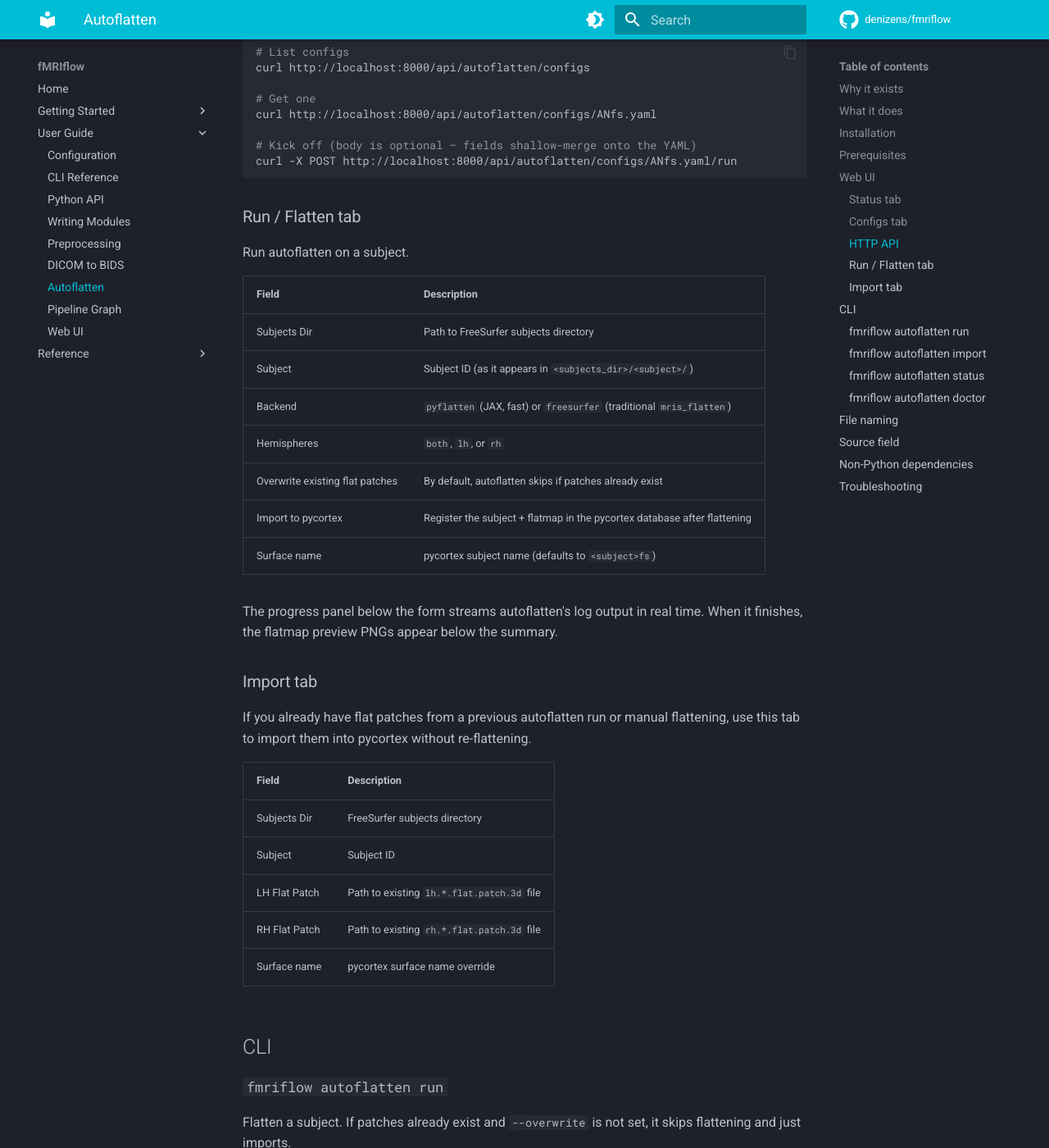
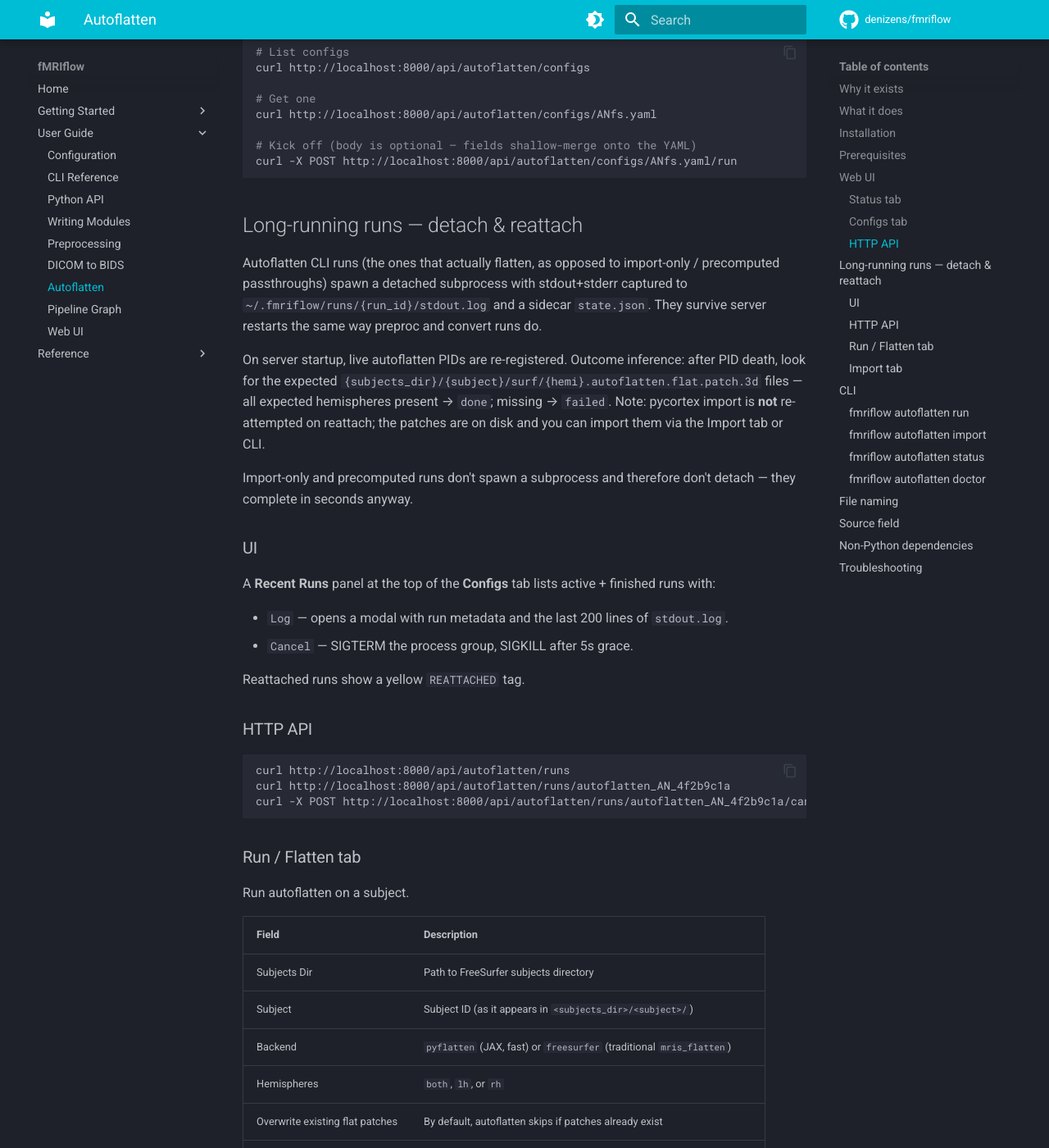
Before and after one commit to osherifo/denizenspipeline, an MkDocs documentation site: the page built from docs/guide/autoflatten.md, in a window 1280 px wide and 1400 px high, scrolled down 2475 px. Shown: the whole window at 82% size. Built offline with MkDocs 1.6.1 and Material for MkDocs 9.7.7, drawn with Linux system fonts in a browser that asks for light colours; comment, search, counter and statistics services are not loaded.

Commit message:
docs: detach-reattach for autoflatten runs
Adds a "Long-running runs — detach & reattach" section to
docs/guide/autoflatten.md covering:
  * which runs actually spawn a subprocess (flattening) vs in-process
    (import_only, precomputed)
  * outcome inference on reattach (presence of the expected
    `{hemi}.autoflatten.flat.patch.3d` files)
  * the new Recent Runs panel with Log / Cancel
  * three new /autoflatten/runs/* routes

````diff
--- a/docs/guide/autoflatten.md
+++ b/docs/guide/autoflatten.md
@@ -91,6 +91,43 @@ curl http://localhost:8000/api/autoflatten/configs/ANfs.yaml
 
 # Kick off (body is optional — fields shallow-merge onto the YAML)
 curl -X POST http://localhost:8000/api/autoflatten/configs/ANfs.yaml/run
+```
+
+## Long-running runs — detach & reattach
+
+Autoflatten CLI runs (the ones that actually flatten, as opposed to
+import-only / precomputed passthroughs) spawn a detached subprocess with
+stdout+stderr captured to `~/.fmriflow/runs/{run_id}/stdout.log` and a
+sidecar `state.json`. They survive server restarts the same way preproc
+and convert runs do.
+
+On server startup, live autoflatten PIDs are re-registered. Outcome
+inference: after PID death, look for the expected
+`{subjects_dir}/{subject}/surf/{hemi}.autoflatten.flat.patch.3d` files —
+all expected hemispheres present → `done`; missing → `failed`. Note:
+pycortex import is **not** re-attempted on reattach; the patches are on
+disk and you can import them via the Import tab or CLI.
+
+Import-only and precomputed runs don't spawn a subprocess and therefore
+don't detach — they complete in seconds anyway.
+
+### UI
+
+A **Recent Runs** panel at the top of the **Configs** tab lists active
++ finished runs with:
+
+- `Log` — opens a modal with run metadata and the last 200 lines of
+  `stdout.log`.
+- `Cancel` — SIGTERM the process group, SIGKILL after 5s grace.
+
+Reattached runs show a yellow `REATTACHED` tag.
+
+### HTTP API
+
+```bash
+curl http://localhost:8000/api/autoflatten/runs
+curl http://localhost:8000/api/autoflatten/runs/autoflatten_AN_4f2b9c1a
+curl -X POST http://localhost:8000/api/autoflatten/runs/autoflatten_AN_4f2b9c1a/cancel
 ```
 
 ### Run / Flatten tab
````
